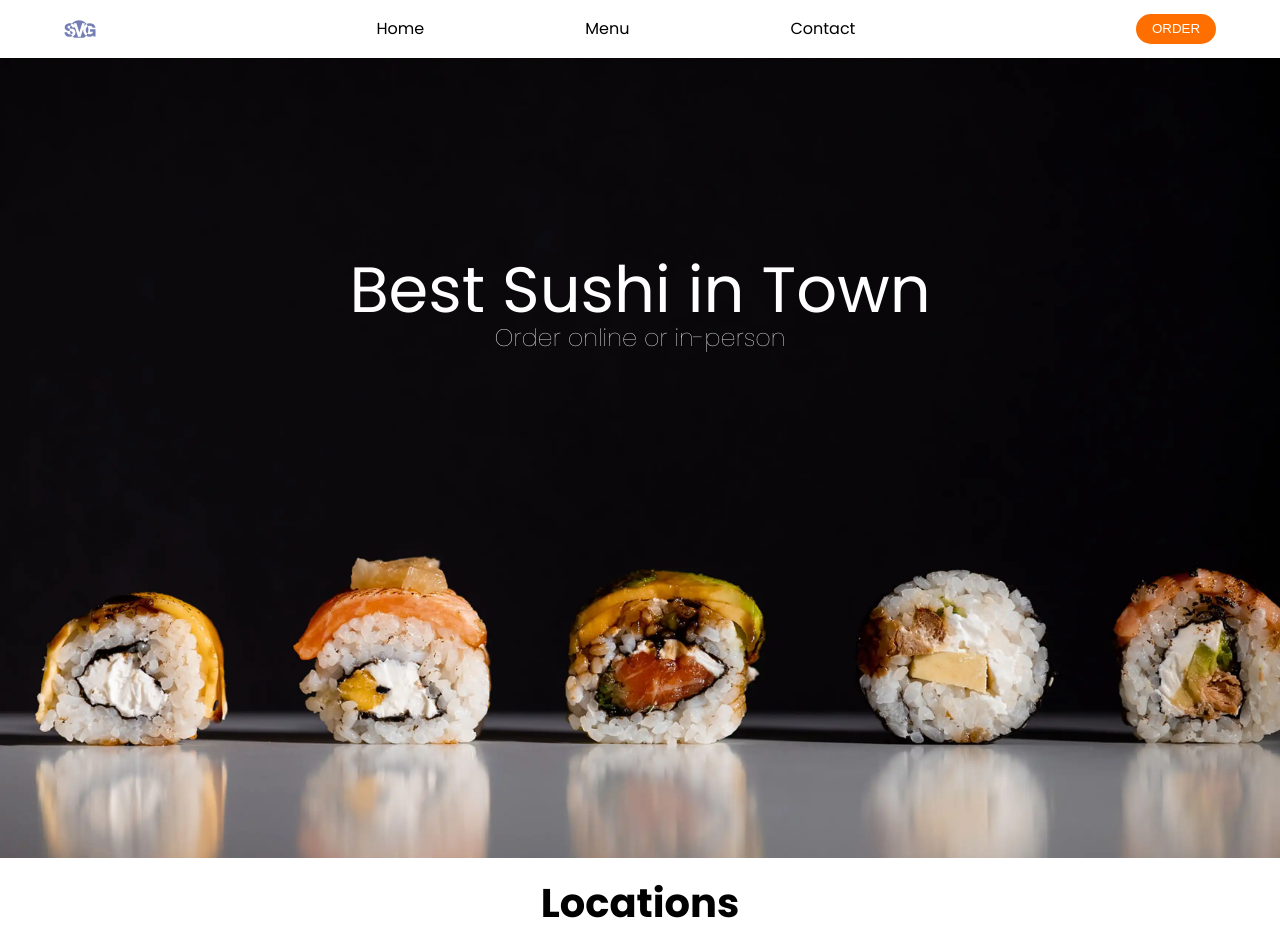
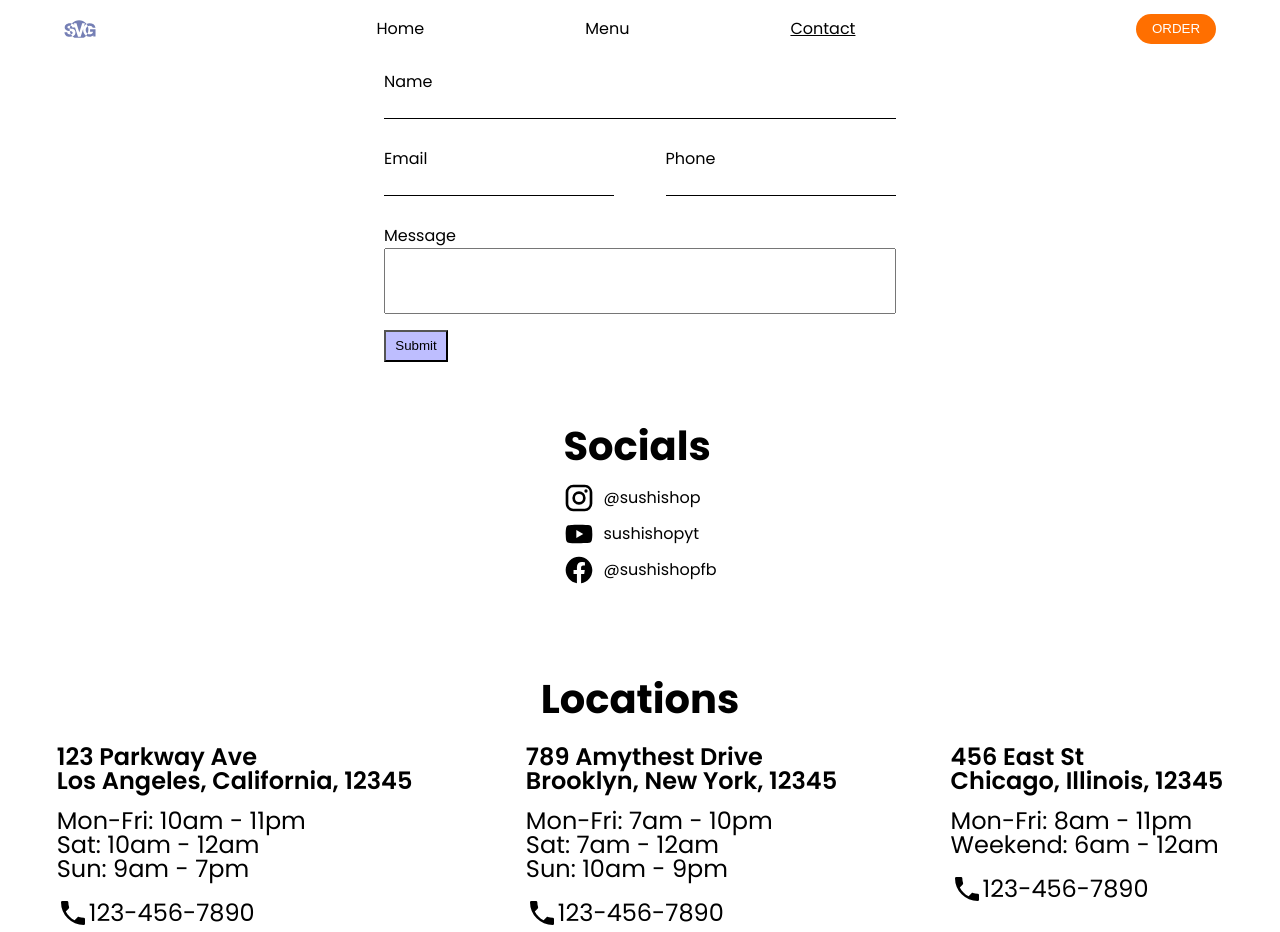
Before and after one commit to AliBa1/restaurant-page, a website built with webpack: page dist/index.html in a window 1280 px wide. Shown: the top 932 px of the page. Built offline with nearby package versions, Linux system fonts and the light colour scheme.

Commit message:
Finish content for each section

```diff
--- /dev/null
+++ b/src/contact.js
@@ -0,0 +1,96 @@
+import { contentDiv } from "./setup";
+const contactDiv = document.createElement('div');
+const contactForm = document.createElement('form');
+const emailPhoneFieldset = document.createElement('fieldset');
+const socialsList = document.createElement('ul');
+
+const contactContent = () => {
+    contentDiv.appendChild(contactDiv);
+    contactDiv.appendChild(contactForm);
+
+    contactForm.action = '#';
+    contactForm.method = 'get';
+
+    createFormField("Name", "msg_name", "text", true, false, "", false);
+
+    contactForm.appendChild(emailPhoneFieldset);
+    createFormField("Email", "msg_email", "email", true, false, "", false);
+    createFormField("Phone", "msg_phone", "tel", false, true, "[0-9]{3}-[0-9]{3}-[0-9]{4}", false);
+
+    createFormField("Message", "msg_msg", "text", true, false, "", true);
+
+    const submitButton = document.createElement('button');
+    submitButton.classList.add('submit-button');
+    submitButton.type = "submit";
+    submitButton.textContent = "Submit";
+    contactForm.appendChild(submitButton);
+
+    socialsList.classList.add('socials-list');
+    contactDiv.appendChild(socialsList);
+
+    const socialsTitle = document.createElement('li');
+    socialsTitle.textContent = "Socials";
+    socialsList.appendChild(socialsTitle);
+
+    addSocial("instagram", "@sushishop");
+    addSocial("youtube", "sushishopyt");
+    addSocial("facebook", "@sushishopfb");
+}
+
+const createFormField = (label, fieldFor, type, isRequired, hasPattern, pattern, isTextarea) => {
+    const fieldDiv = document.createElement('div');
+    fieldDiv.classList.add('form-field');
+    if (type == "email" || type == "tel") {
+        emailPhoneFieldset.appendChild(fieldDiv);
+    } else {
+        contactForm.appendChild(fieldDiv);
+    }
+
+    const fieldLabel = document.createElement('label');
+    fieldLabel.textContent = label;
+    fieldLabel.htmlFor = fieldFor;
+    fieldDiv.appendChild(fieldLabel);
+
+    if (isTextarea) {
+        const fieldTextarea = document.createElement('textarea');
+        fieldTextarea.rows = "4";
+        fieldTextarea.cols = "50";
+        // fieldTextarea.type = type;
+        fieldTextarea.name = fieldFor;
+        fieldTextarea.id = fieldFor;
+        fieldTextarea.required = isRequired;
+        if (hasPattern) {
+            fieldTextarea.pattern = pattern;
+        }
+        fieldDiv.appendChild(fieldTextarea);
+    } else {
+        const fieldInput = document.createElement('input');
+        fieldInput.type = type;
+        fieldInput.name = fieldFor;
+        fieldInput.id = fieldFor;
+        fieldInput.required = isRequired;
+        if (hasPattern) {
+            fieldInput.pattern = pattern;
+        }
+        fieldDiv.appendChild(fieldInput);
+    }
+}
+
+const addSocial = (platform, username) => {
+    const socialItem = document.createElement('li');
+    socialsList.appendChild(socialItem);
+
+    const socialItemImg = document.createElement('img');
+    socialItemImg.src = `../src/images/${platform}.svg`;
+    socialItemImg.alt = platform;
+    socialItem.appendChild(socialItemImg);
+
+    const socialItemLink = document.createElement('a');
+    socialItemLink.href = `https://www.${platform}.com`;
+    socialItemLink.target = "_blank";
+    socialItemLink.textContent = username;
+    socialItem.appendChild(socialItemLink);
+}
+
+
+export { contactContent, contactDiv };
--- a/src/index.js
+++ b/src/index.js
@@ -1,9 +1,13 @@
 // use 'npx webpack --watch' to run site
 import { headerContent, showSection, locationContent } from './setup';
 import { homeContent } from './home';
+import { menuContent } from './menu';
+import { contactContent } from './contact';
 
 console.log("It's working");
 headerContent();
 homeContent();
-showSection("home");
+menuContent();
+contactContent();
+showSection("contact");
 locationContent();
--- a/src/menu.js
+++ b/src/menu.js
@@ -0,0 +1,38 @@
+import { contentDiv } from "./setup";
+const menuDiv = document.createElement('div');
+
+const menuContent = () => {
+    // menuDiv.classList.add("menu-content");
+    contentDiv.appendChild(menuDiv);
+
+    addMenuItem("Dynamite", 8.95, "shrimp tempura, avocado, cucumber, orange masago, spicy light mayo, sesame");
+    addMenuItem("Miami", 11.95, "smoked salmon, avocado, orange masago, green onion, cream cheese, tempura, spicy light mayo, sesame, soy sheet");
+    addMenuItem("Rainbow", 10.95, "tuna, salmon, avocado, green onion, cucumber, tempura, spicy light mayo, spicy sauce");
+    addMenuItem("Salmon Kamikaze", 9.95, "salmon, kanikama, avocado, cucumber, green onion, tempura, spicy light mayo, spicy sauce, orange masago");
+    addMenuItem("Spicy Salmon Crunch", 14.95, "salmon, cucumber, green onion, tempura, spicy sauce, spicy light mayo");
+    addMenuItem("Spicy Shrimp", 7.95, "shrimp, kanikama, avocado, lettuce, green onion, tempura, spicy light mayo, spicy sauce, red tobiko, sesame");
+}
+
+const addMenuItem = (flavorName, price, description) => {
+    const menuItemDiv = document.createElement('div');
+    menuItemDiv.classList.add('menu-item');
+    menuDiv.appendChild(menuItemDiv);
+
+    let imgString = flavorName.toLowerCase().replace(/\s+/g, "-");
+    const itemImg = document.createElement('img');
+    itemImg.src = `../src/images/${imgString}.png`;
+    itemImg.alt = flavorName;
+    menuItemDiv.appendChild(itemImg);
+
+
+    // let flavorTitle = flavorName.charAt(0).toUpperCase() + flavorName.slice(1);
+    const itemTitlePrice = document.createElement('h1');
+    itemTitlePrice.textContent = `${flavorName} · $${price}`;
+    menuItemDiv.appendChild(itemTitlePrice);
+
+    const itemDesc = document.createElement('p');
+    itemDesc.textContent = description;
+    menuItemDiv.appendChild(itemDesc);
+}
+
+export { menuContent, menuDiv };
--- a/src/setup.js
+++ b/src/setup.js
@@ -2,6 +2,8 @@
 // show home section on first load
 //
 import { homeDiv } from "./home";
+import { menuDiv } from "./menu";
+import { contactDiv } from "./contact";
 const contentDiv = document.querySelector('#content');
 const headerDiv = document.createElement('div');
 const locationSectionDiv = document.createElement('div');
@@ -59,35 +61,37 @@ const headerContent = () => {
 }
 
 const showSection = (section) => {
-    homeLink.classList.add("unselected-page-section");
-    menuLink.classList.add("unselected-page-section");
-    contactLink.classList.add("unselected-page-section");
+    homeLink.classList.remove("selected-page-section");
+    menuLink.classList.remove("selected-page-section");
+    contactLink.classList.remove("selected-page-section");
 
     homeDiv.classList.add("hide-content");
-    // menuSection.classList.add("hide-content");
-    // contactSection.classList.add("hide-content");
+    menuDiv.classList.add("hide-content");
+    menuDiv.classList.remove("menu-content");
+    contactDiv.classList.add("hide-content");
+    contactDiv.classList.remove("contact-content");
 
     switch(section) {
         case "home":
-            // homeLink.classList.remove("unselected-page-section");
-            // homeLink.classList.add("selected-page-section");
+            homeLink.classList.remove("unselected-page-section");
+            homeLink.classList.add("selected-page-section");
 
             homeDiv.classList.remove("hide-content");
             homeDiv.classList.add("home-content");
             break;
         case "menu":
-            // menuLink.classList.remove("unselected-page-section");
-            // menuLink.classList.add("selected-page-section");
+            menuLink.classList.remove("unselected-page-section");
+            menuLink.classList.add("selected-page-section");
 
-            // menuSection.classList.remove("hide-content");
-            // menuSection.classList.add("menu-content");
+            menuDiv.classList.remove("hide-content");
+            menuDiv.classList.add("menu-content");
             break;
         case "contact":
-            // contactLink.classList.remove("unselected-page-section");
-            // contactLink.classList.add("selected-page-section");
+            contactLink.classList.remove("unselected-page-section");
+            contactLink.classList.add("selected-page-section");
 
-            // contactSection.classList.remove("hide-content");
-            // contactSection.classList.add("contact-content");
+            contactDiv.classList.remove("hide-content");
+            contactDiv.classList.add("contact-content");
             break;
     }
 }
--- a/webpack.config.js
+++ b/webpack.config.js
@@ -1,7 +1,7 @@
 const path = require('path');
 
 module.exports = {
-  mode: "development ",
+  mode: "development",
   entry: './src/index.js',
   output: {
     filename: 'main.js',
```
Also changed, not shown: dist/index.html, dist/main.js.
